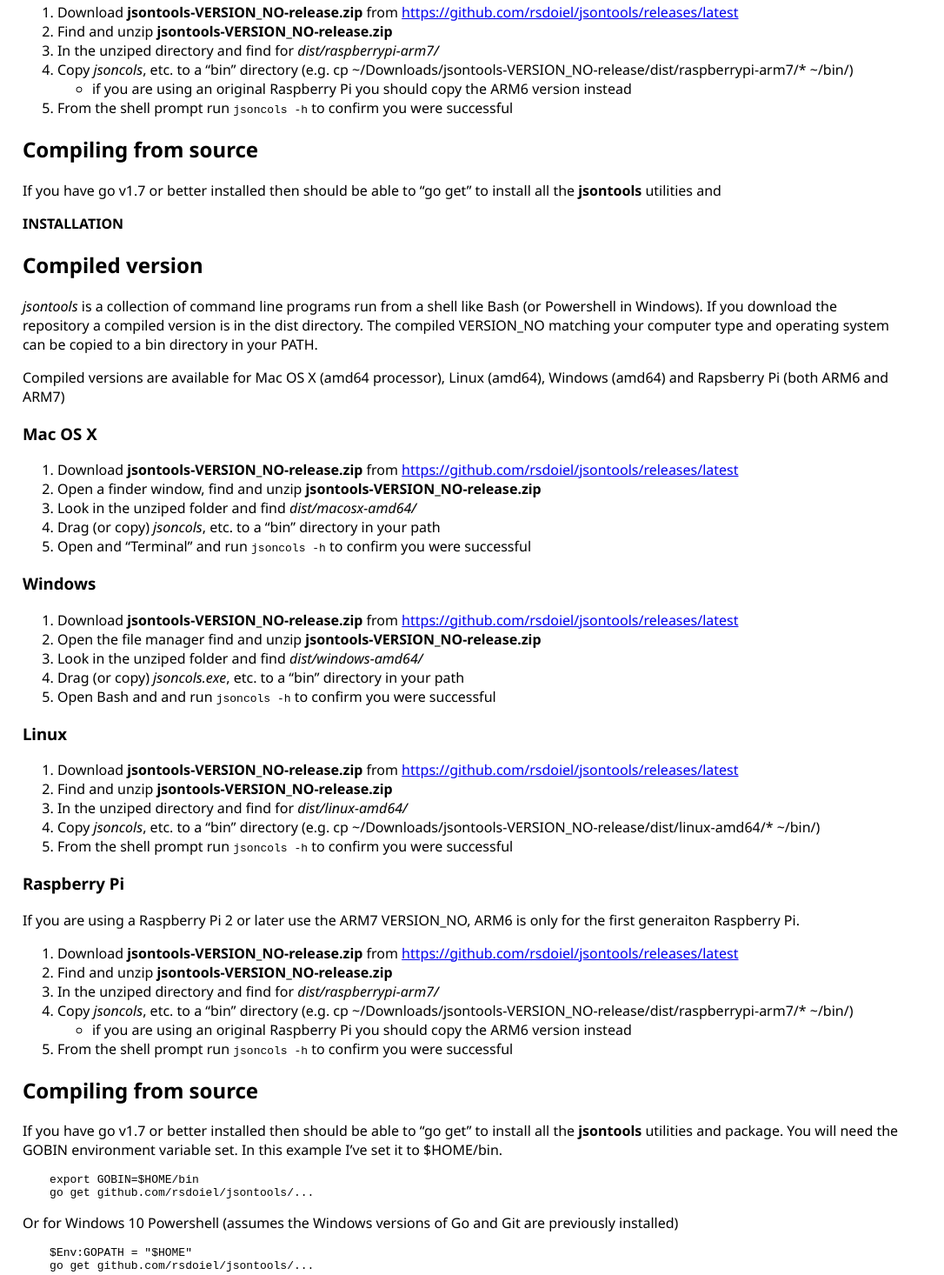
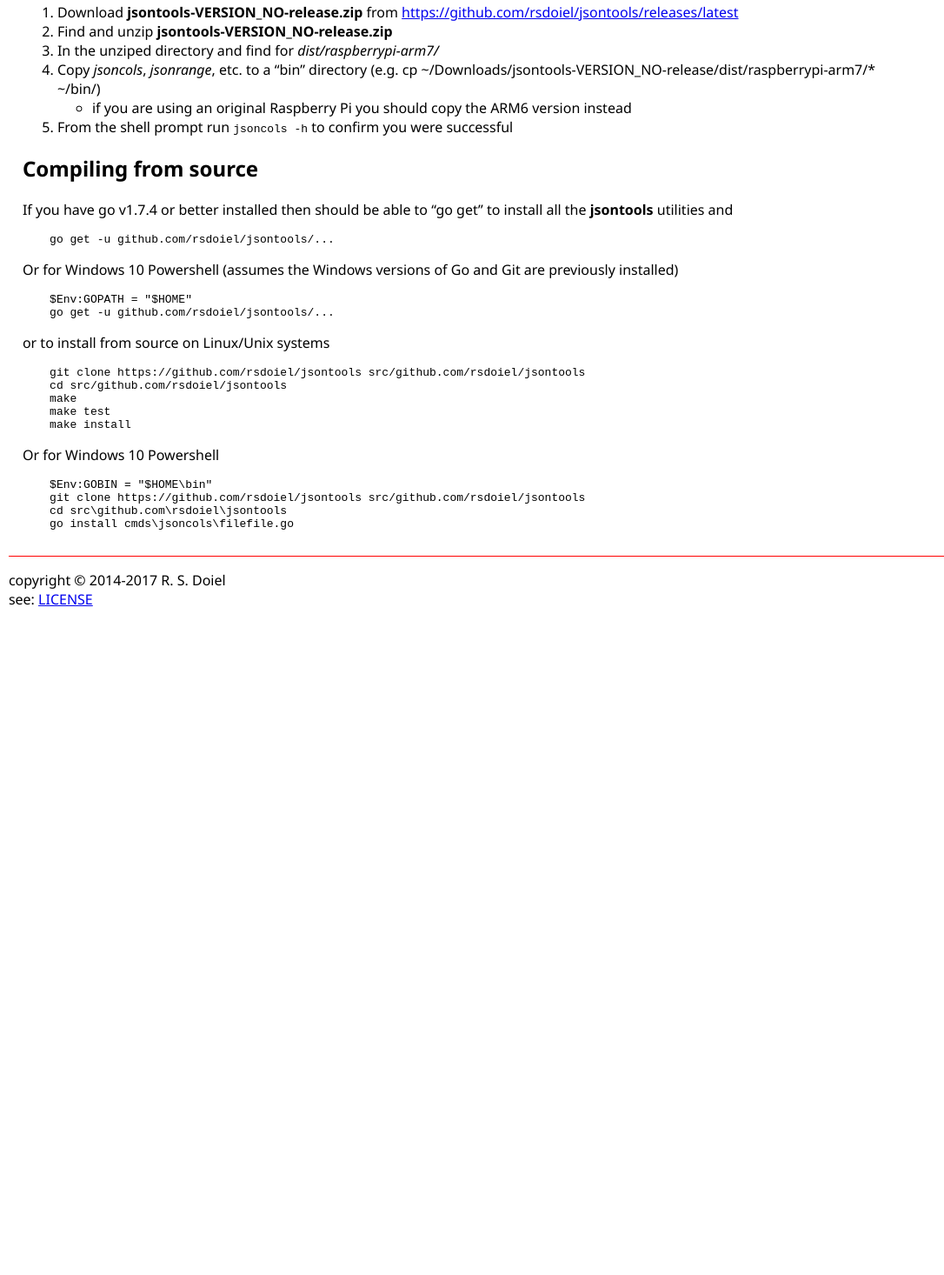
Before and after one commit to rsdoiel/jsontools, a plain HTML site: page install.html in a window 1280 px wide. Shown: the part 937-2403 px from the top of the page at 87% size, without its empty margins (0-1086 px from the left). After the commit the page ends 1647 px from the top, so only its background shows below. Drawn offline with Linux system fonts and the light colour scheme.

Commit message:
commiting to

```diff
--- a/install.html
+++ b/install.html
@@ -22,7 +22,7 @@
 <li>Download <strong>jsontools-VERSION_NO-release.zip</strong> from <a href="https://github.com/rsdoiel/jsontools/releases/latest">https://github.com/rsdoiel/jsontools/releases/latest</a></li>
 <li>Open a finder window, find and unzip <strong>jsontools-VERSION_NO-release.zip</strong></li>
 <li>Look in the unziped folder and find <em>dist/macosx-amd64/</em></li>
-<li>Drag (or copy) <em>jsoncols</em>, etc. to a &ldquo;bin&rdquo; directory in your path</li>
+<li>Drag (or copy) <em>jsoncols</em>, <em>jsonrange</em>, etc. to a &ldquo;bin&rdquo; directory in your path</li>
 <li>Open and &ldquo;Terminal&rdquo; and run <code>jsoncols -h</code> to confirm you were successful</li>
 </ol>
 
@@ -32,7 +32,7 @@
 <li>Download <strong>jsontools-VERSION_NO-release.zip</strong> from <a href="https://github.com/rsdoiel/jsontools/releases/latest">https://github.com/rsdoiel/jsontools/releases/latest</a></li>
 <li>Open the file manager find and unzip <strong>jsontools-VERSION_NO-release.zip</strong></li>
 <li>Look in the unziped folder and find <em>dist/windows-amd64/</em></li>
-<li>Drag (or copy) <em>jsoncols.exe</em>, etc. to a &ldquo;bin&rdquo; directory in your path</li>
+<li>Drag (or copy) <em>jsoncols.exe</em>, <em>jsonrange.exe</em>, etc. to a &ldquo;bin&rdquo; directory in your path</li>
 <li>Open Bash and and run <code>jsoncols -h</code> to confirm you were successful</li>
 </ol>
 
@@ -42,7 +42,7 @@
 <li>Download <strong>jsontools-VERSION_NO-release.zip</strong> from <a href="https://github.com/rsdoiel/jsontools/releases/latest">https://github.com/rsdoiel/jsontools/releases/latest</a></li>
 <li>Find and unzip <strong>jsontools-VERSION_NO-release.zip</strong></li>
 <li>In the unziped directory and find for <em>dist/linux-amd64/</em></li>
-<li>Copy <em>jsoncols</em>, etc. to a &ldquo;bin&rdquo; directory (e.g. cp ~/Downloads/jsontools-VERSION_NO-release/dist/linux-amd64/* ~/bin/)</li>
+<li>Copy <em>jsoncols</em>, <em>jsonrange</em>, etc. to a &ldquo;bin&rdquo; directory (e.g. cp ~/Downloads/jsontools-VERSION_NO-release/dist/linux-amd64/* ~/bin/)</li>
 <li>From the shell prompt run <code>jsoncols -h</code> to confirm you were successful</li>
 </ol>
 
@@ -54,7 +54,7 @@
 <li>Download <strong>jsontools-VERSION_NO-release.zip</strong> from <a href="https://github.com/rsdoiel/jsontools/releases/latest">https://github.com/rsdoiel/jsontools/releases/latest</a></li>
 <li>Find and unzip <strong>jsontools-VERSION_NO-release.zip</strong></li>
 <li>In the unziped directory and find for <em>dist/raspberrypi-arm7/</em></li>
-<li>Copy <em>jsoncols</em>, etc. to a &ldquo;bin&rdquo; directory (e.g. cp ~/Downloads/jsontools-VERSION_NO-release/dist/raspberrypi-arm7/* ~/bin/)
+<li>Copy <em>jsoncols</em>, <em>jsonrange</em>, etc. to a &ldquo;bin&rdquo; directory (e.g. cp ~/Downloads/jsontools-VERSION_NO-release/dist/raspberrypi-arm7/* ~/bin/)
 
 <ul>
 <li>if you are using an original Raspberry Pi you should copy the ARM6 version instead</li>
@@ -64,75 +64,15 @@
 
 <h2>Compiling from source</h2>
 
-<p>If you have go v1.7 or better installed then should be able to &ldquo;go get&rdquo; to install all the <strong>jsontools</strong> utilities and</p>
+<p>If you have go v1.7.4 or better installed then should be able to &ldquo;go get&rdquo; to install all the <strong>jsontools</strong> utilities and</p>
 
-<h1>Installation</h1>
-
-<h2>Compiled version</h2>
-
-<p><em>jsontools</em> is a collection of command line programs run from a shell like Bash (or Powershell in Windows). If you download the repository a compiled version is in the dist directory. The compiled VERSION_NO matching your computer type and operating system can be copied to a bin directory in your PATH.</p>
-
-<p>Compiled versions are available for Mac OS X (amd64 processor), Linux (amd64), Windows (amd64) and Rapsberry Pi (both ARM6 and ARM7)</p>
-
-<h3>Mac OS X</h3>
-
-<ol>
-<li>Download <strong>jsontools-VERSION_NO-release.zip</strong> from <a href="https://github.com/rsdoiel/jsontools/releases/latest">https://github.com/rsdoiel/jsontools/releases/latest</a></li>
-<li>Open a finder window, find and unzip <strong>jsontools-VERSION_NO-release.zip</strong></li>
-<li>Look in the unziped folder and find <em>dist/macosx-amd64/</em></li>
-<li>Drag (or copy) <em>jsoncols</em>, etc. to a &ldquo;bin&rdquo; directory in your path</li>
-<li>Open and &ldquo;Terminal&rdquo; and run <code>jsoncols -h</code> to confirm you were successful</li>
-</ol>
-
-<h3>Windows</h3>
-
-<ol>
-<li>Download <strong>jsontools-VERSION_NO-release.zip</strong> from <a href="https://github.com/rsdoiel/jsontools/releases/latest">https://github.com/rsdoiel/jsontools/releases/latest</a></li>
-<li>Open the file manager find and unzip <strong>jsontools-VERSION_NO-release.zip</strong></li>
-<li>Look in the unziped folder and find <em>dist/windows-amd64/</em></li>
-<li>Drag (or copy) <em>jsoncols.exe</em>, etc. to a &ldquo;bin&rdquo; directory in your path</li>
-<li>Open Bash and and run <code>jsoncols -h</code> to confirm you were successful</li>
-</ol>
-
-<h3>Linux</h3>
-
-<ol>
-<li>Download <strong>jsontools-VERSION_NO-release.zip</strong> from <a href="https://github.com/rsdoiel/jsontools/releases/latest">https://github.com/rsdoiel/jsontools/releases/latest</a></li>
-<li>Find and unzip <strong>jsontools-VERSION_NO-release.zip</strong></li>
-<li>In the unziped directory and find for <em>dist/linux-amd64/</em></li>
-<li>Copy <em>jsoncols</em>, etc. to a &ldquo;bin&rdquo; directory (e.g. cp ~/Downloads/jsontools-VERSION_NO-release/dist/linux-amd64/* ~/bin/)</li>
-<li>From the shell prompt run <code>jsoncols -h</code> to confirm you were successful</li>
-</ol>
-
-<h3>Raspberry Pi</h3>
-
-<p>If you are using a Raspberry Pi 2 or later use the ARM7 VERSION_NO, ARM6 is only for the first generaiton Raspberry Pi.</p>
-
-<ol>
-<li>Download <strong>jsontools-VERSION_NO-release.zip</strong> from <a href="https://github.com/rsdoiel/jsontools/releases/latest">https://github.com/rsdoiel/jsontools/releases/latest</a></li>
-<li>Find and unzip <strong>jsontools-VERSION_NO-release.zip</strong></li>
-<li>In the unziped directory and find for <em>dist/raspberrypi-arm7/</em></li>
-<li>Copy <em>jsoncols</em>, etc. to a &ldquo;bin&rdquo; directory (e.g. cp ~/Downloads/jsontools-VERSION_NO-release/dist/raspberrypi-arm7/* ~/bin/)
-
-<ul>
-<li>if you are using an original Raspberry Pi you should copy the ARM6 version instead</li>
-</ul></li>
-<li>From the shell prompt run <code>jsoncols -h</code> to confirm you were successful</li>
-</ol>
-
-<h2>Compiling from source</h2>
-
-<p>If you have go v1.7 or better installed then should be able to &ldquo;go get&rdquo; to install all the <strong>jsontools</strong> utilities and
-package. You will need the GOBIN environment variable set. In this example I&rsquo;ve set it to $HOME/bin.</p>
-
-<pre><code class="language-bash">    export GOBIN=$HOME/bin
-    go get github.com/rsdoiel/jsontools/...
+<pre><code>    go get -u github.com/rsdoiel/jsontools/...
 </code></pre>
 
 <p>Or for Windows 10 Powershell (assumes the Windows versions of Go and Git are previously installed)</p>
 
 <pre><code class="language-powershell">    $Env:GOPATH = &quot;$HOME&quot;
-    go get github.com/rsdoiel/jsontools/...
+    go get -u github.com/rsdoiel/jsontools/...
 </code></pre>
 
 <p>or to install from source on Linux/Unix systems</p>
@@ -151,35 +91,6 @@ package. You will need the GOBIN environment variable set. In this example I&rsq
     cd src\github.com\rsdoiel\jsontools
     go install cmds\jsoncols\filefile.go
 </code></pre>
-
-<p>package. You will need the GOBIN environment variable set. In this example I&rsquo;ve set it to $HOME/bin.</p>
-
-<pre><code class="language-bash">    export GOBIN=$HOME/bin
-    go get github.com/rsdoiel/jsontools/...
-</code></pre>
-
-<p>Or for Windows 10 Powershell (assumes the Windows versions of Go and Git are previously installed)</p>
-
-<pre><code class="language-powershell">    $Env:GOPATH = &quot;$HOME&quot;
-    go get github.com/rsdoiel/jsontools/...
-</code></pre>
-
-<p>or to install from source on Linux/Unix systems</p>
-
-<pre><code class="language-bash">    git clone https://github.com/rsdoiel/jsontools src/github.com/rsdoiel/jsontools
-    cd src/github.com/rsdoiel/jsontools
-    make
-    make test
-    make install
-</code></pre>
-
-<p>Or for Windows 10 Powershell</p>
-
-<pre><code class="language-powershell">    $Env:GOBIN = &quot;$HOME\bin&quot;
-    git clone https://github.com/rsdoiel/jsontools src/github.com/rsdoiel/jsontools
-    cd src\github.com\rsdoiel\jsontools
-    go install cmds\jsoncols\jsoncols.go
-</code></pre>
 </section>
     <nav><ul>
 <li><a href="/">home</a></li>
```
Also changed, not shown: index.html (+1 -0 lines).
